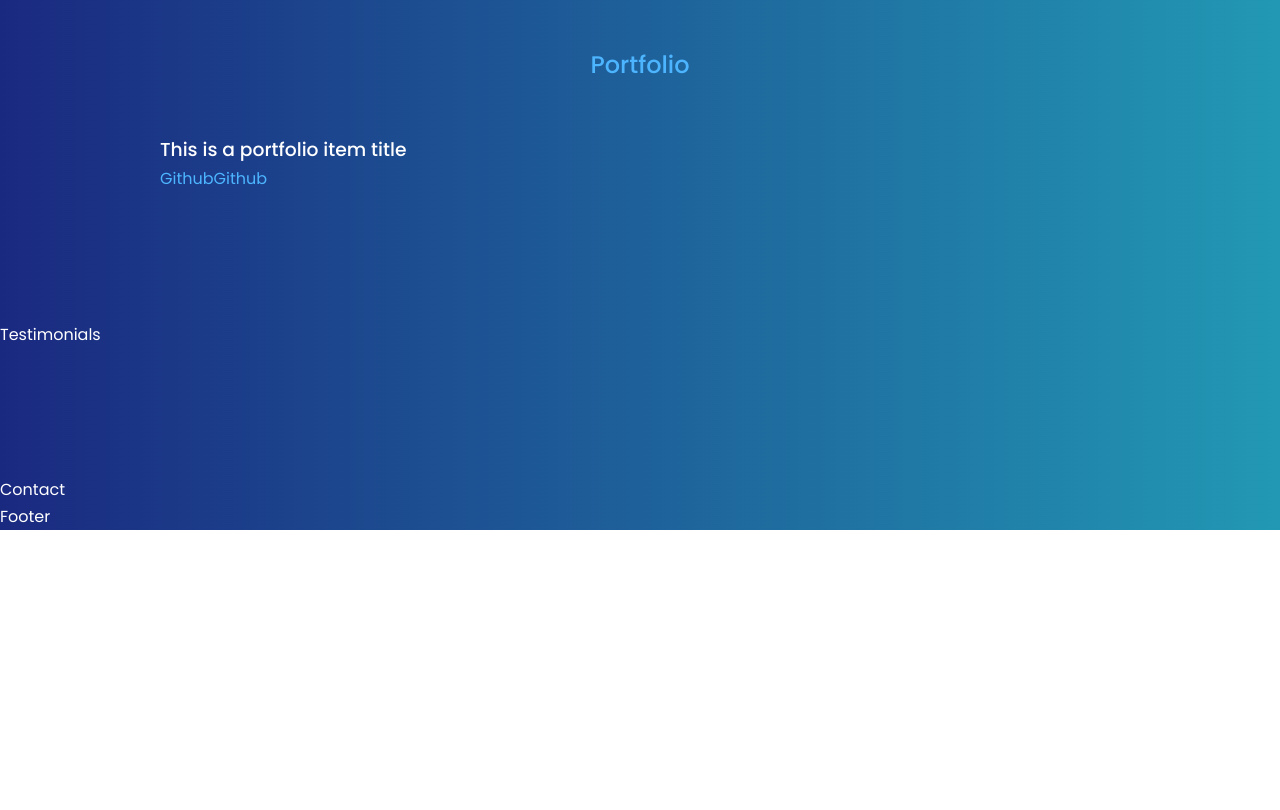
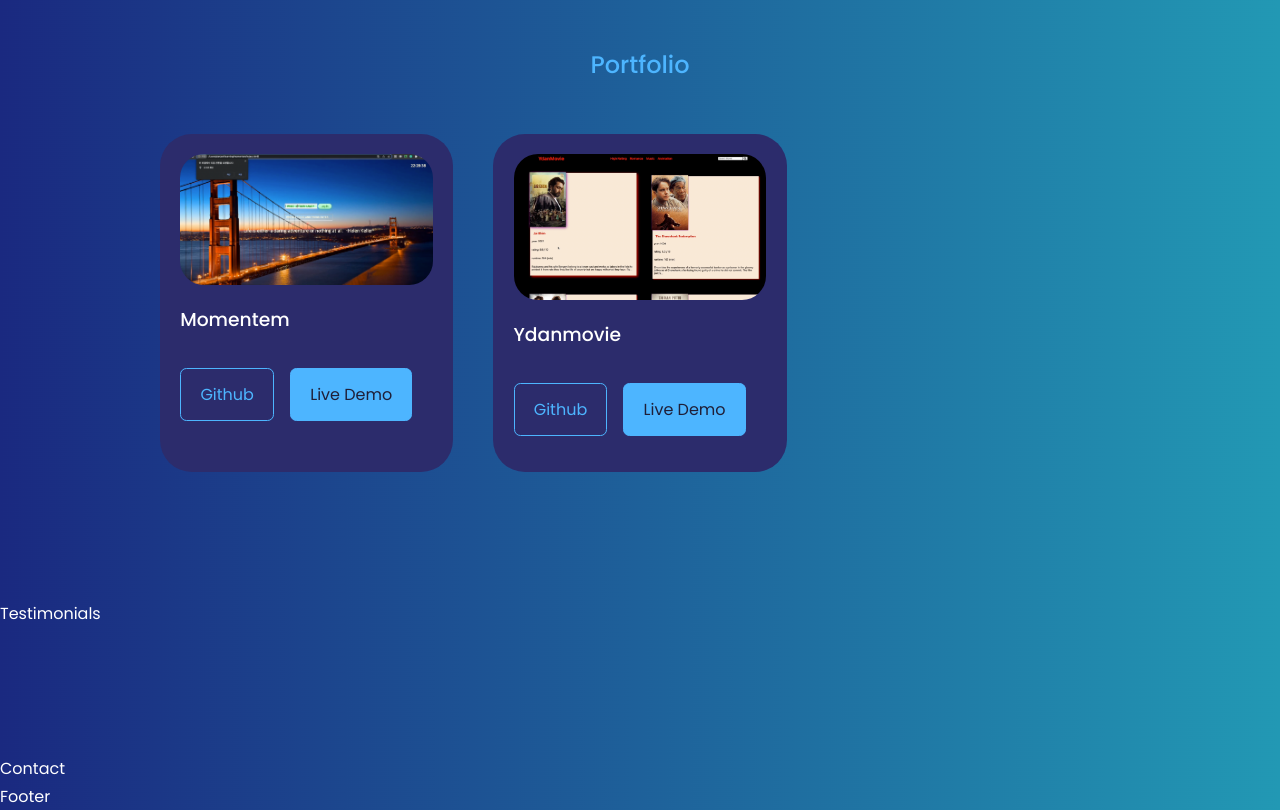
Before and after one commit to yhupaul/react-portfolio-website, a React (Create React App) app: page / in a window 1280 px wide. Shown: the part 3080-3890 px from the top of the page. Before the commit the page ends 3610 px from the top, so only its background shows below. Built offline with nearby package versions, Linux system fonts and the light colour scheme.

Commit message:
finished sytling for portfolio

```diff
--- a/src/components/portfolio/Portfolio.jsx
+++ b/src/components/portfolio/Portfolio.jsx
@@ -1,5 +1,7 @@
 import React from 'react'
 import './portfolio.css'
+import IMG1 from '../../assets/momentem.png'
+import IMG2 from '../../assets/ydanmovie.png'
 
 const Portfolio = () => {
   return (
@@ -9,10 +11,24 @@
 
       <div className='container portfolio__container'>
         <article className='portfolio__item'>
-          <div className='portfolio__item-image'></div>
-          <h3>This is a portfolio item title</h3>
-          <a href='https://github.com' className=''>Github</a>
-          <a href='https://github.com'>Github</a>
+          <div className='portfolio__item-image'>
+            <img src={IMG1} alt="" />
+          </div>
+          <h3>Momentem</h3>
+          <div className='portfolio__item-cta'>
+          <a href='https://github.com/yhupaul/momentum' className='btn' target='_blank'>Github</a>
+          <a href='https://yhupaul.github.io/momentum/' className='btn btn-primary' target='_blank'>Live Demo</a>
+          </div>
+        </article>
+        <article className='portfolio__item'>
+          <div className='portfolio__item-image'>
+            <img src={IMG2} alt="" />
+          </div>
+          <h3>Ydanmovie</h3>
+          <div className="portfolio__item-cta">
+          <a href='https://github.com/yhupaul/YdanMovie' className='btn' target='_blank'>Github</a>
+          <a href='https://yhupaul.github.io/ydanmovie/' className='btn btn-primary' target='_blank'>Live Demo</a>
+          </div>
         </article>
       </div>
     </section>
--- a/src/components/portfolio/portfolio.css
+++ b/src/components/portfolio/portfolio.css
@@ -0,0 +1,43 @@
+.portfolio__container {
+  display: grid;
+  grid-template-columns: repeat(3, 1fr);
+  gap: 2.5rem;
+}
+
+.portfolio__item {
+  background: var(--color-bg-variant);
+  padding: 1.2rem;
+  border-radius: 2rem;
+  border: 1px solid transparent;
+  transition: var(--transition);
+}
+
+.portfolio__item:hover {
+  border-color: var(--color-primary-variant);
+  background: transparent;
+}
+
+.portfolio__item-image {
+  border-radius: 1.5rem;
+  overflow: hidden;
+}
+
+.portfolio__item h3 {
+  margin: 1.2rem 0 2rem;
+}
+
+.portfolio__item-cta {
+  display: flex;
+  gap: 1rem;
+  margin-bottom: 1rem;
+}
+
+/* =============== MEDIA QUERIES (MEDIUM DEVICES) =============== */
+@media screen and (max-width: 1024px) {
+
+}
+
+/* =============== MEDIA QUERIES (SMALL DEVICES) =============== */
+@media screen and (max-width: 600px) {
+
+}
```
Also changed, not shown: src/assets/momentem.png (added), src/assets/ydanmovie.png (added).
